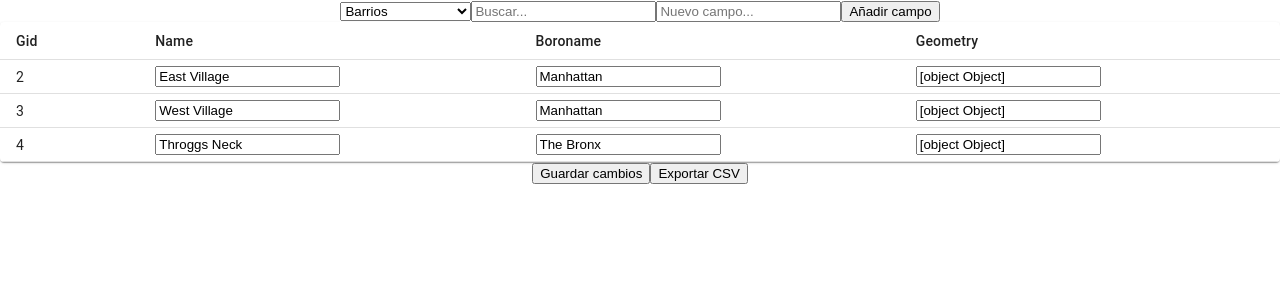
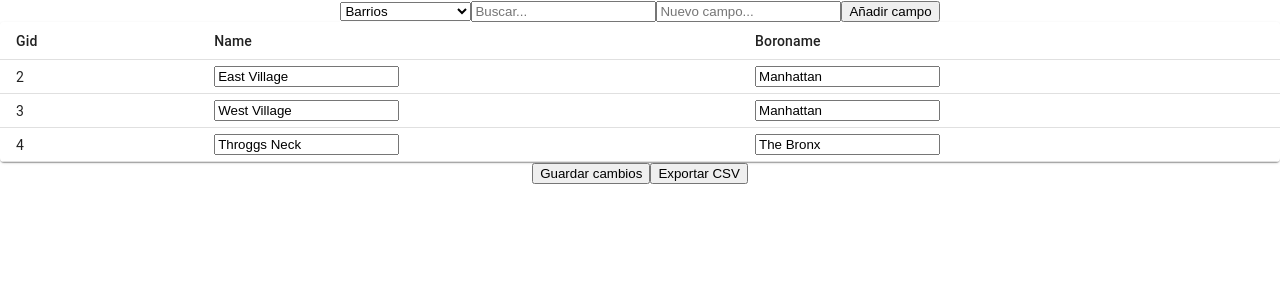
Before and after one commit to ArantxaAecom/codespaces-react, a React (Vite) app: page / in a window 1280 px wide. Shown: the top 300 px of the page. Built offline with nearby package versions, Linux system fonts and the light colour scheme.

Commit message:
refactorización del componente table

```diff
--- a/src/components/table.jsx
+++ b/src/components/table.jsx
@@ -8,11 +8,14 @@ import TableRow from '@mui/material/TableRow'
 import Paper from '@mui/material/Paper'
 import TableSortLabel from '@mui/material/TableSortLabel'
 import exportToCSV from "../utils/export2CSV"
-import { normalizeData } from "../utils/dataAdapter"
+import { loadDataset } from "../services/dataLoader"
+import { getColumns } from "../utils/tableColumns"
+import useGeoTable from "../hooks/useGeoTable"
+import useAutoMessage from "../hooks/useAutoMessage"
 
 export default function GeoTable() {
 
-  // Para la edición de la tabla, si es admin
+  // Para manejar la edición de la tabla, si es admin
   const isAdmin = true
   const [dataset, setDataset] = useState("test.json")
   const [rows, setRows] = useState([])
@@ -25,20 +28,15 @@ export default function GeoTable() {
   // mensaje de guardado con éxito y pedir exportar
   const [message, setMessage] = useState("")
   const isCSV = dataset.endsWith(".csv")
-  // Evitar que el mensaje se quede permanente
+
+  useAutoMessage(message, setMessage)
+
   useEffect(() => {
-
-    if (!message) return
-
-    const timer = setTimeout(() => {
-      setMessage("")
-    }, 3000)
-
-    return () => clearTimeout(timer)
-
-  }, [message])
+    loadDataset(dataset).then(setRows)
+  }, [dataset])
 
   const handleSort = (columnKey) => {
+
     let direction = "asc"
 
     if (sortConfig.key === columnKey && sortConfig.direction === "asc") {
@@ -50,51 +48,8 @@ export default function GeoTable() {
       direction
     })
   }
+  function handleCellChange(rowId, columnKey, value) {
 
-  const sortedRows = [...rows]
-  if (sortConfig.key) {
-    sortedRows.sort((a, b) => {
-      const aValue = a[sortConfig.key]
-      const bValue = b[sortConfig.key]
-
-      if (aValue < bValue) return sortConfig.direction === "asc" ? -1 : 1
-      if (aValue > bValue) return sortConfig.direction === "asc" ? 1 : -1
-      return 0
-    })
-  }
-
-  // para filtrar las celdas dependiendo del buscador
-  const filteredRows = sortedRows.filter(row =>
-    Object.values(row).some(value =>
-      String(value ?? "").toLowerCase().includes(search.toLowerCase())
-    )
-  )
-
-  // Para escribir en mayúsculas la primera las cabeceras de las tablas
-  const toTitleCase = (str) =>
-    str
-      .replace(/_/g, " ")
-      .replace(/\b\w/g, char => char.toUpperCase())
-
-  useEffect(() => {
-    fetch(`/${dataset}`)
-      .then(res => res.text())
-      .then(data => {
-        const tableRows = normalizeData(data)
-        setRows(tableRows)
-      })
-  }, [dataset])
-
-  const columns = rows.length
-    ? [...new Set(rows.flatMap(row => Object.keys(row)))].map(key => ({
-      key,
-      label: key
-    }))
-    : []
-
-  // Evitar que se puedan modificar los campos "id"
-  const lockedFields = ["id", "gid", "objectid"]
-  function handleCellChange(rowId, columnKey, value) {
     const updatedRows = rows.map(row =>
       row.gid === rowId
         ? { ...row, [columnKey]: value }
@@ -103,7 +58,24 @@ export default function GeoTable() {
 
     setRows(updatedRows)
   }
-  // Llamada al backend para persistir los cambios hechos en la tabla
+  function addColumn(columnName) {
+
+    const safeName = columnName.trim().toLowerCase().replace(/\s+/g, "_")
+
+    if (!safeName) return
+
+    if (rows.length && safeName in rows[0]) {
+      alert("La columna ya existe")
+      return
+    }
+
+    const updatedRows = rows.map(row => ({
+      ...row,
+      [safeName]: ""
+    }))
+
+    setRows(updatedRows)
+  }
   async function saveChanges() {
 
     const API_URL = window.location.origin.replace("3000", "5000")
@@ -125,28 +97,19 @@ export default function GeoTable() {
         setMessage("Cambios guardados correctamente")
       }
 
-    } catch (error) {
+    } catch {
       setMessage("Error al guardar los cambios")
     }
+  }
+  const toTitleCase = (str) =>
+    str
+      .replace(/_/g, " ")
+      .replace(/\b\w/g, char => char.toUpperCase())
 
-  }
+  const { filteredRows } = useGeoTable(rows, sortConfig, search)
 
-  // Para añadir columnas a la tabla
-  function addColumn(columnName) {
-
-    const safeName = columnName.trim().toLowerCase().replace(/\s+/g, "_")
-    if (!safeName) return
-    if (rows.length && safeName in rows[0]) {
-      alert("La columna ya existe")
-      return
-    }
-    const updatedRows = rows.map(row => ({
-      ...row,
-      [safeName]: ""
-    }))
-
-    setRows(updatedRows)
-  }
+  const columns = getColumns(rows)
+  const lockedFields = ["id", "gid", "objectid"]
 
   return (
     <div>
@@ -190,8 +153,12 @@ export default function GeoTable() {
         Añadir campo
       </button>
 
-      <TableContainer component={Paper}>
-        <Table size="small">
+      <TableContainer component={Paper}
+        sx={{
+          maxHeight: 500,
+          overflow: "auto"
+        }}>
+        <Table size="small" stickyHeader>
 
           <TableHead>
             <TableRow>
@@ -211,7 +178,7 @@ export default function GeoTable() {
 
           <TableBody>
             {filteredRows.map((row, i) => (
-              <TableRow key={i}>
+              <TableRow key={row.gid}>
                 {columns.map(col => (
                   <TableCell key={col.key}>
                     {isAdmin && !lockedFields.includes(col.key) ? (
@@ -232,12 +199,11 @@ export default function GeoTable() {
 
         </Table>
       </TableContainer>
-      {isAdmin && (
+      {isAdmin && !isCSV && (
         <button onClick={saveChanges}>
           Guardar cambios
         </button>
       )}
-
       <button onClick={() => exportToCSV(filteredRows, columns, dataset, search)}>
         Exportar CSV
       </button>
--- /dev/null
+++ b/src/hooks/useAutoMessage.js
@@ -0,0 +1,17 @@
+import { useEffect } from "react"
+
+export default function useAutoMessage(message, setMessage) {
+
+  useEffect(() => {
+
+    if (!message) return
+
+    const timer = setTimeout(() => {
+      setMessage("")
+    }, 3000)
+
+    return () => clearTimeout(timer)
+
+  }, [message])
+
+}
--- /dev/null
+++ b/src/hooks/useGeoTable.js
@@ -0,0 +1,35 @@
+import { useState, useMemo } from "react"
+
+export default function useGeoTable(rows, sortConfig, search) {
+
+  const sortedRows = useMemo(() => {
+
+    const sorted = [...rows]
+
+    if (!sortConfig.key) return sorted
+
+    sorted.sort((a, b) => {
+      const aValue = a[sortConfig.key]
+      const bValue = b[sortConfig.key]
+
+      if (aValue < bValue) return sortConfig.direction === "asc" ? -1 : 1
+      if (aValue > bValue) return sortConfig.direction === "asc" ? 1 : -1
+      return 0
+    })
+
+    return sorted
+
+  }, [rows, sortConfig])
+
+  const filteredRows = useMemo(() => {
+
+    return sortedRows.filter(row =>
+      Object.values(row).some(value =>
+        String(value ?? "").toLowerCase().includes(search.toLowerCase())
+      )
+    )
+
+  }, [sortedRows, search])
+
+  return { filteredRows }
+}
--- /dev/null
+++ b/src/services/dataLoader.js
@@ -0,0 +1,10 @@
+import { normalizeData } from "../utils/dataAdapter"
+
+export async function loadDataset(dataset) {
+
+  const res = await fetch(`/${dataset}`)
+  const text = await res.text()
+
+  return normalizeData(text)
+
+}
--- a/src/utils/dataAdapter.js
+++ b/src/utils/dataAdapter.js
@@ -34,8 +34,7 @@ export function normalizeData(data) {
     // GeoJSON
     if (parsed.type === "FeatureCollection") {
       return parsed.features.map(f => ({
-        ...f.properties,
-        geometry: f.geometry
+        ...f.properties
       }))
     }
 
--- /dev/null
+++ b/src/utils/tableColumns.js
@@ -0,0 +1,18 @@
+const hiddenFields = [
+  "geometry",
+  "geom",
+  "the_geom",
+  "wkb_geometry"
+]
+
+export function getColumns(rows) {
+
+  if (!rows.length) return []
+
+  return [...new Set(rows.flatMap(row => Object.keys(row)))]
+    .filter(key => !hiddenFields.includes(key))
+    .map(key => ({
+      key,
+      label: key
+    }))
+}
```
